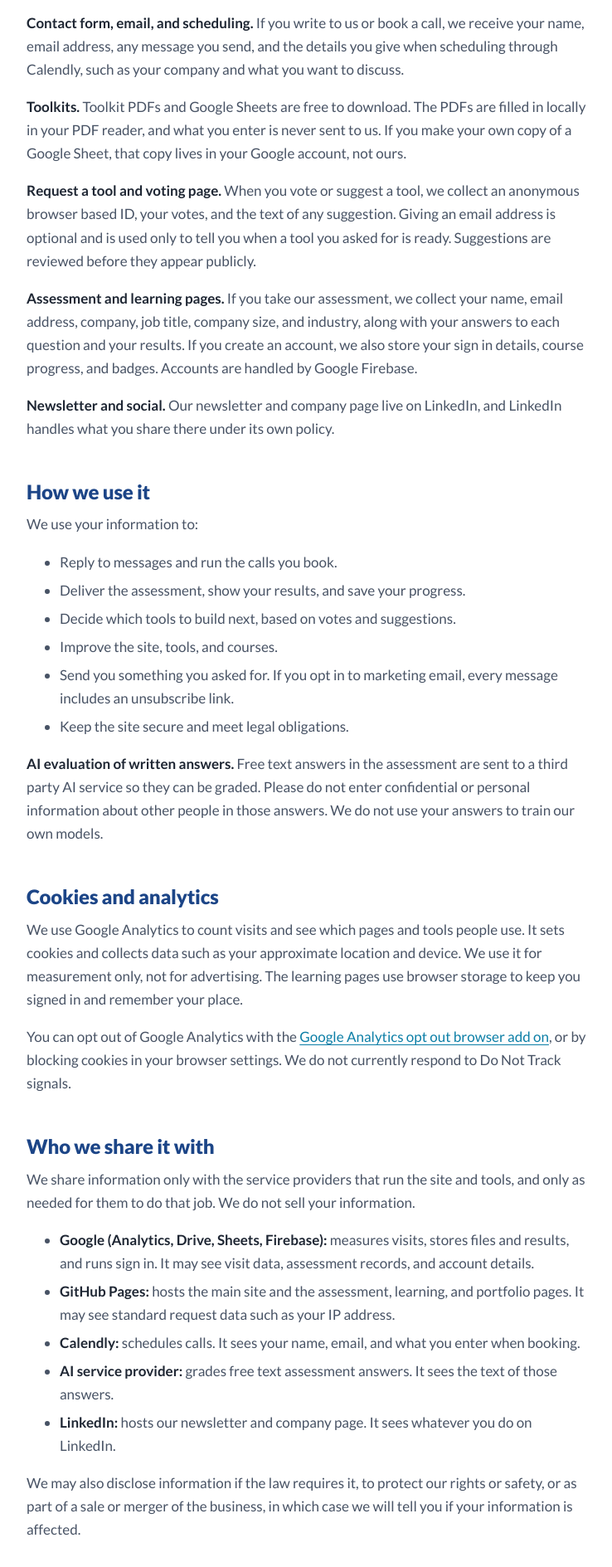
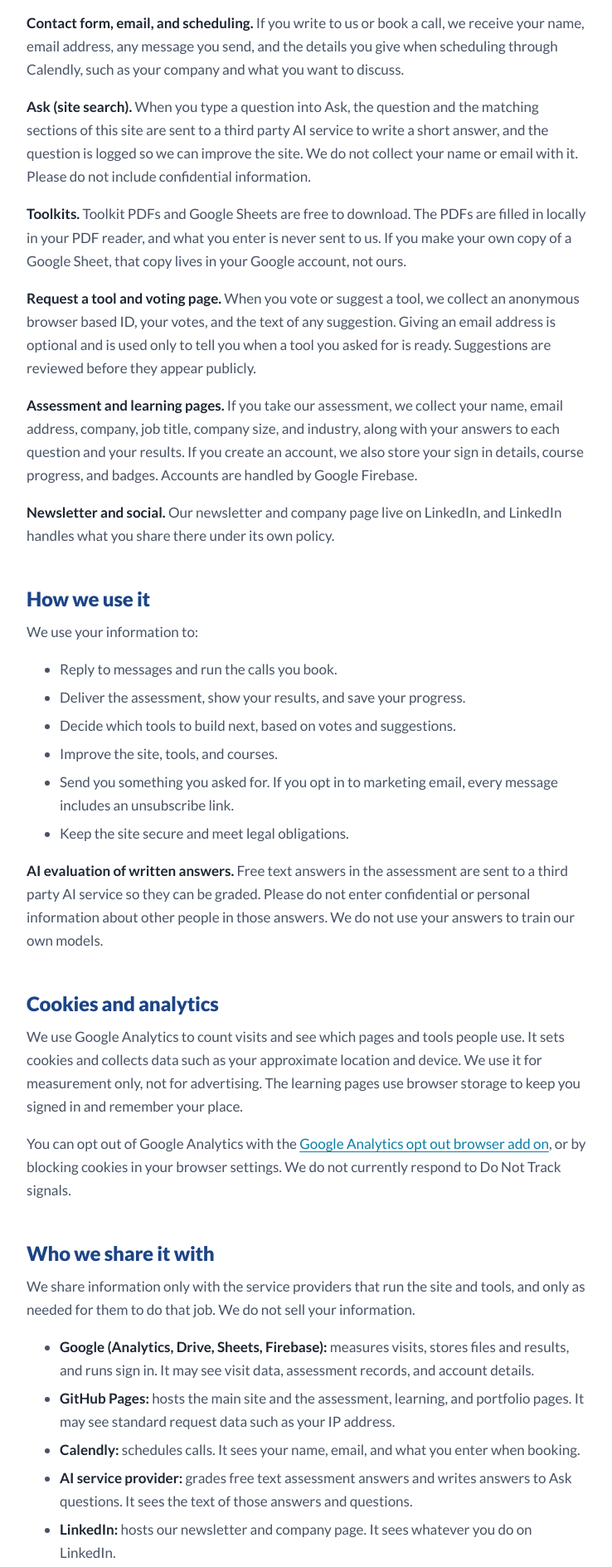
Before and after one commit to merrellr/productadvisory-site, a plain HTML site: page privacy-policy.html in a window 1280 px wide. Shown: the part 1212-3101 px from the top of the page at 83% size, without its empty margins (268-1006 px from the left). Drawn offline with Linux system fonts and the light colour scheme.

Commit message:
Connect AI answers and the contact form; send email from info@
- ASK_ENDPOINT points at the deployed Apps Script web app, so Ask writes
  AI answers and the contact form delivers to the sheet and info@
- ask.gs sends from info@productadvisory.co when the owning account can
  send as it (Send mail as / alias), otherwise from the owner with
  Reply-To info@; testContactEmail reports which
- Privacy Policy covers Ask questions sent to the AI service

Co-Authored-By: Claude Opus 5.5 <noreply@anthropic.com>
Claude-Session: https://claude.ai/code/session_0143wG8GwjduExhtNF7332nR

```diff
--- a/assets/js/site.js
+++ b/assets/js/site.js
@@ -19,7 +19,7 @@
   // A Google Apps Script web app that writes AI answers and receives contact messages
   // (same pattern as the portfolio's apps-script/ask.gs). Leave empty and Ask is a plain
   // site search, and the contact form opens a pre-filled email instead.
-  var ASK_ENDPOINT = "";
+  var ASK_ENDPOINT = "https://script.google.com/macros/s/AKfycbwIIKsHd6DgmFlZzM63i5icHLft3GAoIR_yEAOxEOpDmi_csZnUtSo5ZWNWuxOwiFY9bQ/exec";
   var PAGES = ["index.html", "services.html", "toolkits.html", "about.html", "contact.html"];
   var PAGE_NAMES = { "index.html": "Home", "services.html": "Services", "toolkits.html": "Toolkits & Learning", "about.html": "About", "contact.html": "Contact" };
 
--- a/privacy-policy.html
+++ b/privacy-policy.html
@@ -75,6 +75,7 @@ height="0" width="0" style="display:none;visibility:hidden"></iframe></noscript>
 <p>What we hold depends on which part of the site you use.</p>
 <p><b>Browsing the site.</b> Google Analytics records standard visit data such as pages viewed, approximate location, device and browser type, and referring site. GitHub Pages, which hosts our main site, also keeps basic server logs.</p><!-- HOSTING: was "Google Sites, which hosts our main site" -->
 <p><b>Contact form, email, and scheduling.</b> If you write to us or book a call, we receive your name, email address, any message you send, and the details you give when scheduling through Calendly, such as your company and what you want to discuss.</p>
+<p><b>Ask (site search).</b> When you type a question into Ask, the question and the matching sections of this site are sent to a third party AI service to write a short answer, and the question is logged so we can improve the site. We do not collect your name or email with it. Please do not include confidential information.</p>
 <p><b>Toolkits.</b> Toolkit PDFs and Google Sheets are free to download. The PDFs are filled in locally in your PDF reader, and what you enter is never sent to us. If you make your own copy of a Google Sheet, that copy lives in your Google account, not ours.</p>
 <p><b>Request a tool and voting page.</b> When you vote or suggest a tool, we collect an anonymous browser based ID, your votes, and the text of any suggestion. Giving an email address is optional and is used only to tell you when a tool you asked for is ready. Suggestions are reviewed before they appear publicly.</p>
 <p><b>Assessment and learning pages.</b> If you take our assessment, we collect your name, email address, company, job title, company size, and industry, along with your answers to each question and your results. If you create an account, we also store your sign in details, course progress, and badges. Accounts are handled by Google Firebase.</p>
@@ -102,7 +103,7 @@ height="0" width="0" style="display:none;visibility:hidden"></iframe></noscript>
 <li><b>Google (Analytics, Drive, Sheets, Firebase):</b> measures visits, stores files and results, and runs sign in. It may see visit data, assessment records, and account details.</li><!-- HOSTING: was "Google (Sites, Analytics, Drive, Sheets, Firebase): hosts the site, measures visits, ..." -->
 <li><b>GitHub Pages:</b> hosts the main site and the assessment, learning, and portfolio pages. It may see standard request data such as your IP address.</li><!-- HOSTING: added "the main site" -->
 <li><b>Calendly:</b> schedules calls. It sees your name, email, and what you enter when booking.</li>
-<li><b>AI service provider:</b> grades free text assessment answers. It sees the text of those answers.</li>
+<li><b>AI service provider:</b> grades free text assessment answers and writes answers to Ask questions. It sees the text of those answers and questions.</li>
 <li><b>LinkedIn:</b> hosts our newsletter and company page. It sees whatever you do on LinkedIn.</li>
 </ul>
 <p>We may also disclose information if the law requires it, to protect our rights or safety, or as part of a sale or merger of the business, in which case we will tell you if your information is affected.</p>
```
Also changed, not shown: 2 other files.
